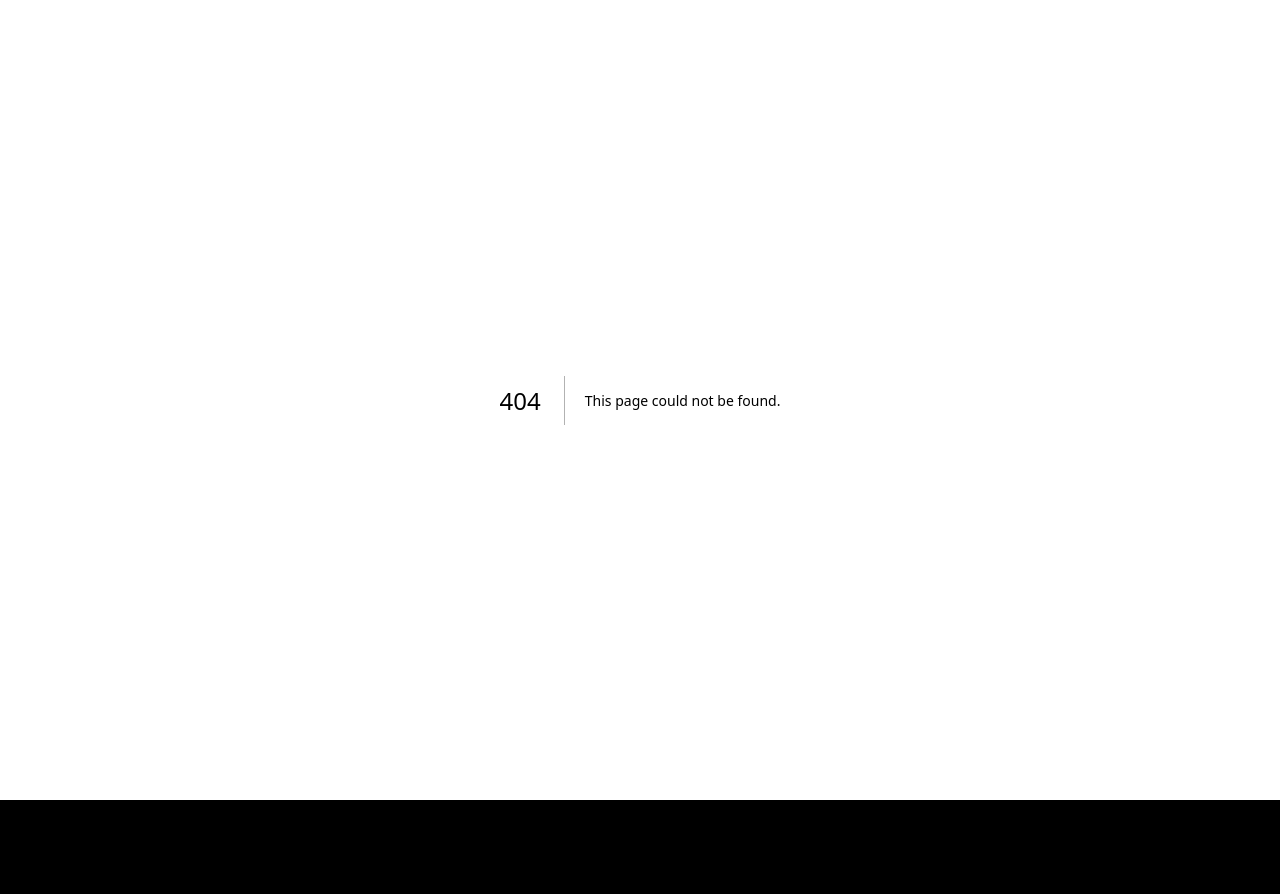
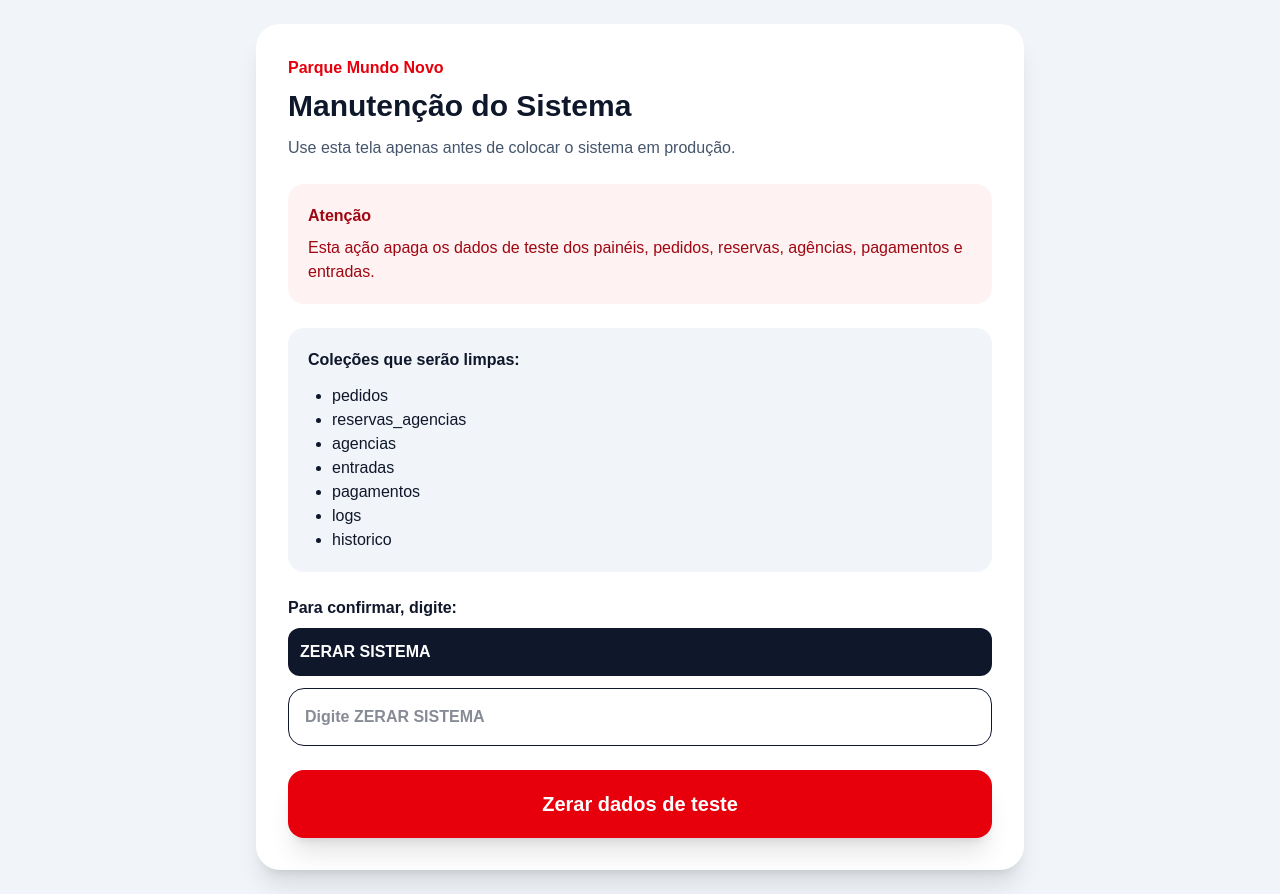
Before and after one commit to paulodutrabkj285-sketch/https-github.com-new, a Next.js app: page /manutencao in a window 1280 px wide. Before the commit this address had no page. Before the commit the page ends 800 px from the top, so only its background shows below. Built offline with nearby package versions, Linux system fonts and the light colour scheme.

Commit message:
Adiciona manutencao para zerar dados de teste

```diff
--- /dev/null
+++ b/src/app/manutencao/page.tsx
@@ -0,0 +1,160 @@
+"use client";
+
+import { useState } from "react";
+import {
+    collection,
+    deleteDoc,
+    doc,
+    getDocs,
+    writeBatch,
+} from "firebase/firestore";
+import { db } from "@/lib/firebase";
+
+const COLECOES_PARA_LIMPAR = [
+    "pedidos",
+    "reservas_agencias",
+    "agencias",
+    "entradas",
+    "pagamentos",
+    "logs",
+    "historico",
+];
+
+export default function ManutencaoPage() {
+    const [confirmacao, setConfirmacao] = useState("");
+    const [carregando, setCarregando] = useState(false);
+    const [mensagem, setMensagem] = useState("");
+
+    async function limparColecao(nomeColecao: string) {
+        const snapshot = await getDocs(collection(db, nomeColecao));
+
+        if (snapshot.empty) {
+            return 0;
+        }
+
+        let totalApagados = 0;
+        let batch = writeBatch(db);
+        let contador = 0;
+
+        for (const documento of snapshot.docs) {
+            batch.delete(doc(db, nomeColecao, documento.id));
+            contador++;
+            totalApagados++;
+
+            if (contador === 400) {
+                await batch.commit();
+                batch = writeBatch(db);
+                contador = 0;
+            }
+        }
+
+        if (contador > 0) {
+            await batch.commit();
+        }
+
+        return totalApagados;
+    }
+
+    async function limparDadosTeste() {
+        if (confirmacao !== "ZERAR SISTEMA") {
+            setMensagem('Digite exatamente: ZERAR SISTEMA');
+            return;
+        }
+
+        const confirmar = window.confirm(
+            "Tem certeza que deseja apagar todos os dados de teste? Essa ação não pode ser desfeita."
+        );
+
+        if (!confirmar) return;
+
+        try {
+            setCarregando(true);
+            setMensagem("Limpando dados de teste...");
+
+            let totalGeral = 0;
+
+            for (const nomeColecao of COLECOES_PARA_LIMPAR) {
+                const total = await limparColecao(nomeColecao);
+                totalGeral += total;
+            }
+
+            setMensagem(
+                `Sistema limpo com sucesso. Total de documentos apagados: ${totalGeral}`
+            );
+
+            setConfirmacao("");
+        } catch (error) {
+            console.error("Erro ao limpar dados:", error);
+            setMensagem("Erro ao limpar dados. Verifique o console.");
+        } finally {
+            setCarregando(false);
+        }
+    }
+
+    return (
+        <main className="min-h-screen bg-slate-100 p-6 text-slate-900">
+            <div className="mx-auto max-w-3xl">
+                <div className="rounded-3xl bg-white p-8 shadow-xl">
+                    <p className="font-bold text-red-600">Parque Mundo Novo</p>
+
+                    <h1 className="mt-2 text-3xl font-black">
+                        Manutenção do Sistema
+                    </h1>
+
+                    <p className="mt-3 text-slate-600">
+                        Use esta tela apenas antes de colocar o sistema em produção.
+                    </p>
+
+                    <div className="mt-6 rounded-2xl bg-red-50 p-5 text-red-800">
+                        <p className="font-black">Atenção</p>
+                        <p className="mt-2">
+                            Esta ação apaga os dados de teste dos painéis, pedidos, reservas,
+                            agências, pagamentos e entradas.
+                        </p>
+                    </div>
+
+                    <div className="mt-6 rounded-2xl bg-slate-100 p-5">
+                        <p className="font-bold">Coleções que serão limpas:</p>
+
+                        <ul className="mt-3 list-disc pl-6">
+                            {COLECOES_PARA_LIMPAR.map((colecao) => (
+                                <li key={colecao}>{colecao}</li>
+                            ))}
+                        </ul>
+                    </div>
+
+                    <div className="mt-6">
+                        <label className="font-bold">
+                            Para confirmar, digite:
+                        </label>
+
+                        <div className="mt-2 rounded-xl bg-slate-900 p-3 font-black text-white">
+                            ZERAR SISTEMA
+                        </div>
+
+                        <input
+                            value={confirmacao}
+                            onChange={(e) => setConfirmacao(e.target.value)}
+                            placeholder="Digite ZERAR SISTEMA"
+                            className="mt-3 w-full rounded-2xl border px-4 py-4 font-bold outline-none focus:ring-2 focus:ring-red-500"
+                        />
+                    </div>
+
+                    {mensagem && (
+                        <div className="mt-5 rounded-2xl bg-yellow-100 p-4 font-bold text-yellow-900">
+                            {mensagem}
+                        </div>
+                    )}
+
+                    <button
+                        onClick={limparDadosTeste}
+                        disabled={carregando}
+                        className="mt-6 w-full rounded-2xl bg-red-600 px-6 py-5 text-xl font-black text-white shadow-xl transition hover:bg-red-700 disabled:opacity-60"
+                    >
+                        {carregando ? "Limpando..." : "Zerar dados de teste"}
+                    </button>
+                </div>
+            </div>
+        </main>
+    );
+}
```
